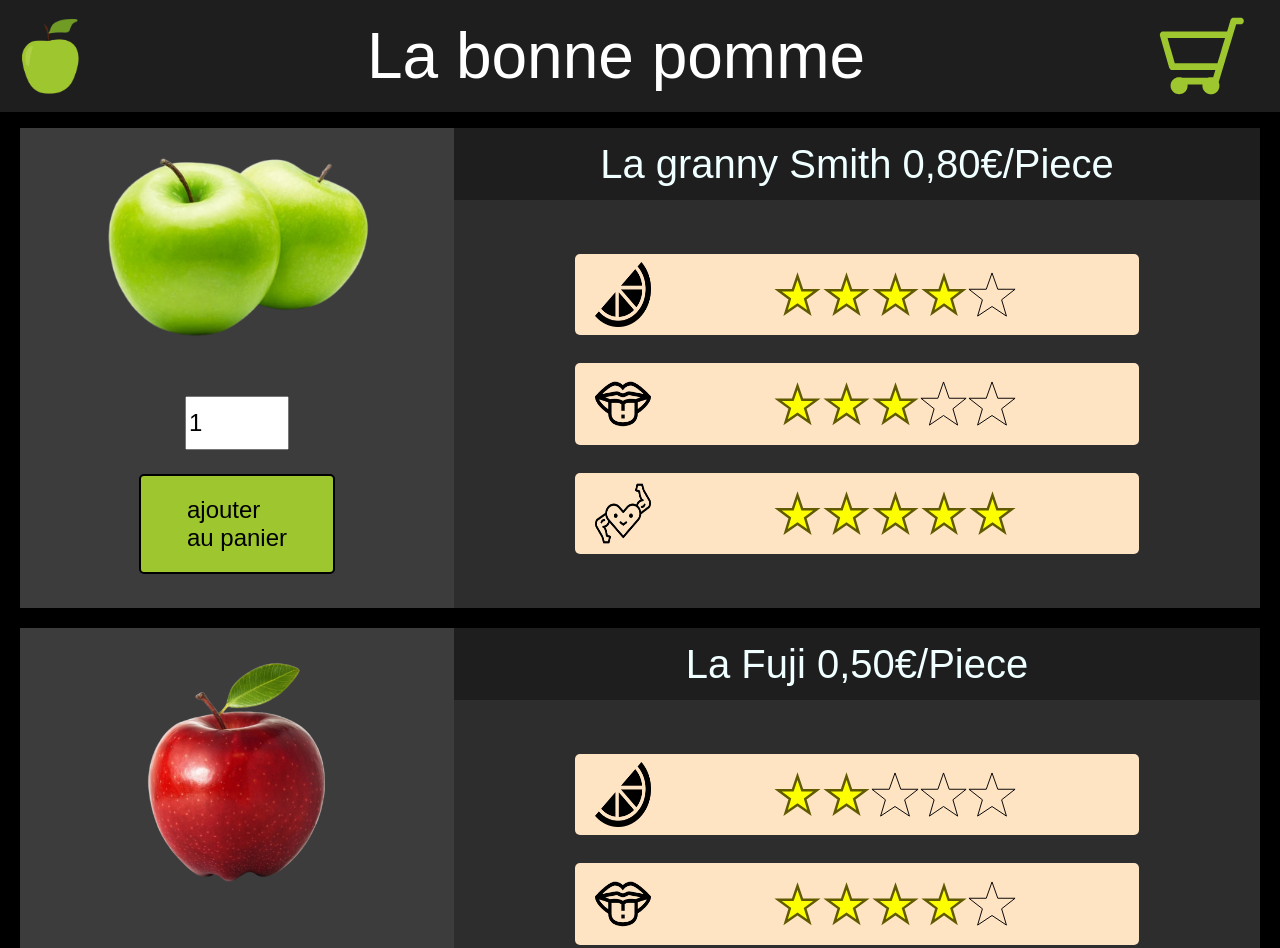
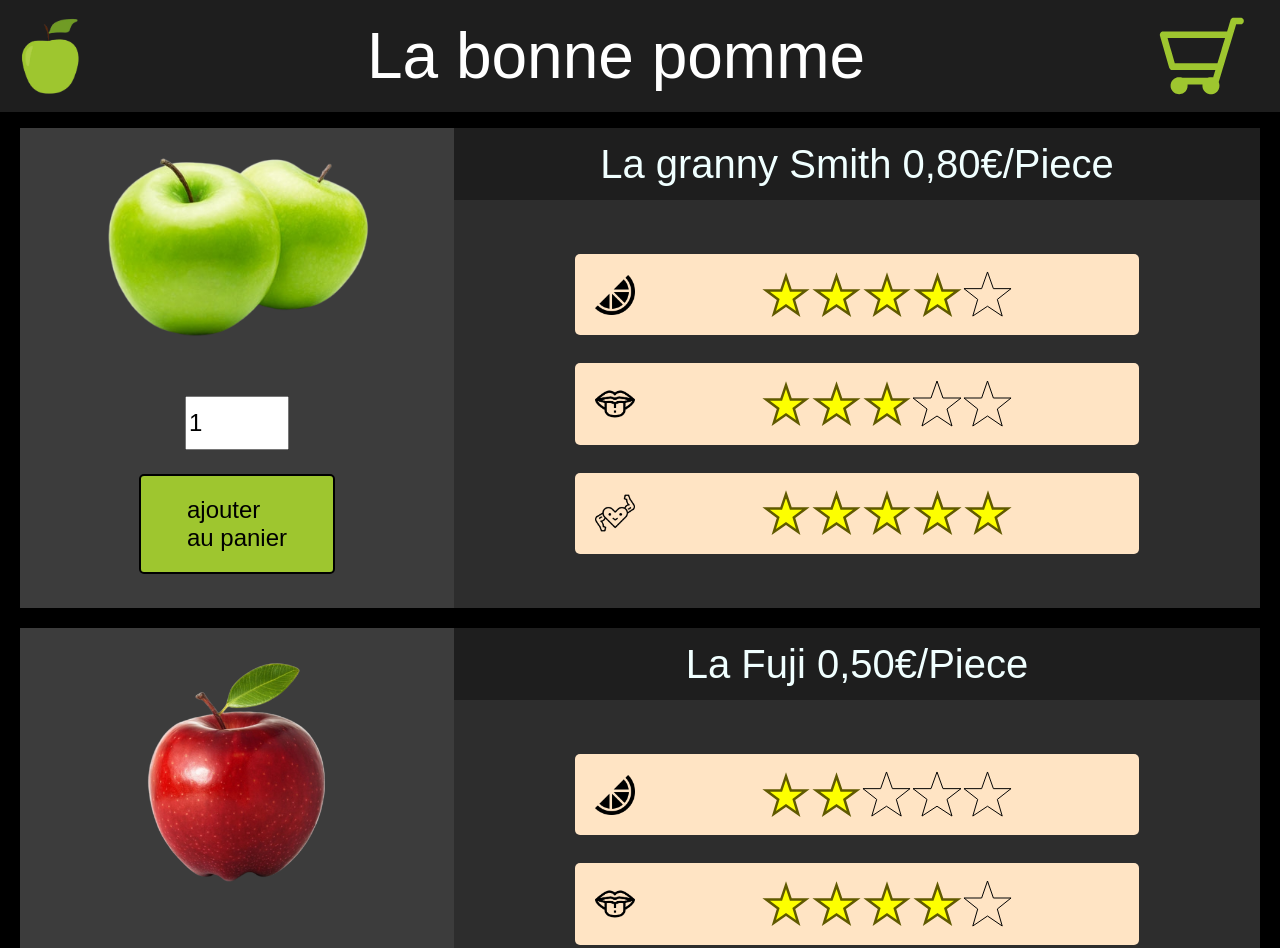
Before and after one commit to adrien-formoso/e-commerce-pomme, a plain HTML site: page index.html in a window 1280 px wide. Shown: the top 948 px of the page. Drawn offline with Linux system fonts and the light colour scheme.

Commit message:
correction taille logo

```diff
--- a/description.css
+++ b/description.css
@@ -19,8 +19,8 @@
 
 .lemon {
     margin-left: 20px;
-    width: 10%;
-    height: 80%;
+    width: 5vh;
+    height: 5vh;
 }
 
 .taste {
@@ -35,8 +35,8 @@
 
 .logo_taste {
     margin-left: 20px;
-    width: 10%;
-    height: 80%;
+    width: 5vh;
+    height: 5vh;
 }
 
 .healthy {
@@ -52,8 +52,8 @@
 
 .logo_healthy {
     margin-left: 20px;
-    width: 10%;
-    height: 80%;
+    width: 5vh;
+    height: 5vh;
 }
 
 .area_star {
```
